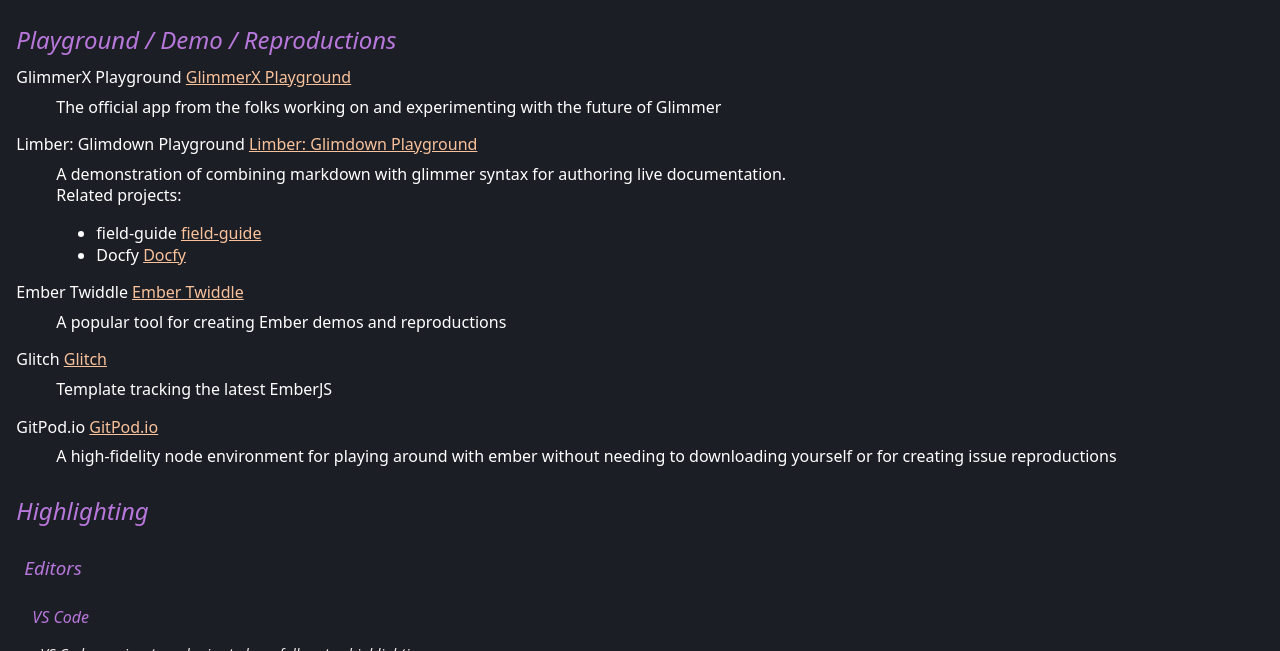
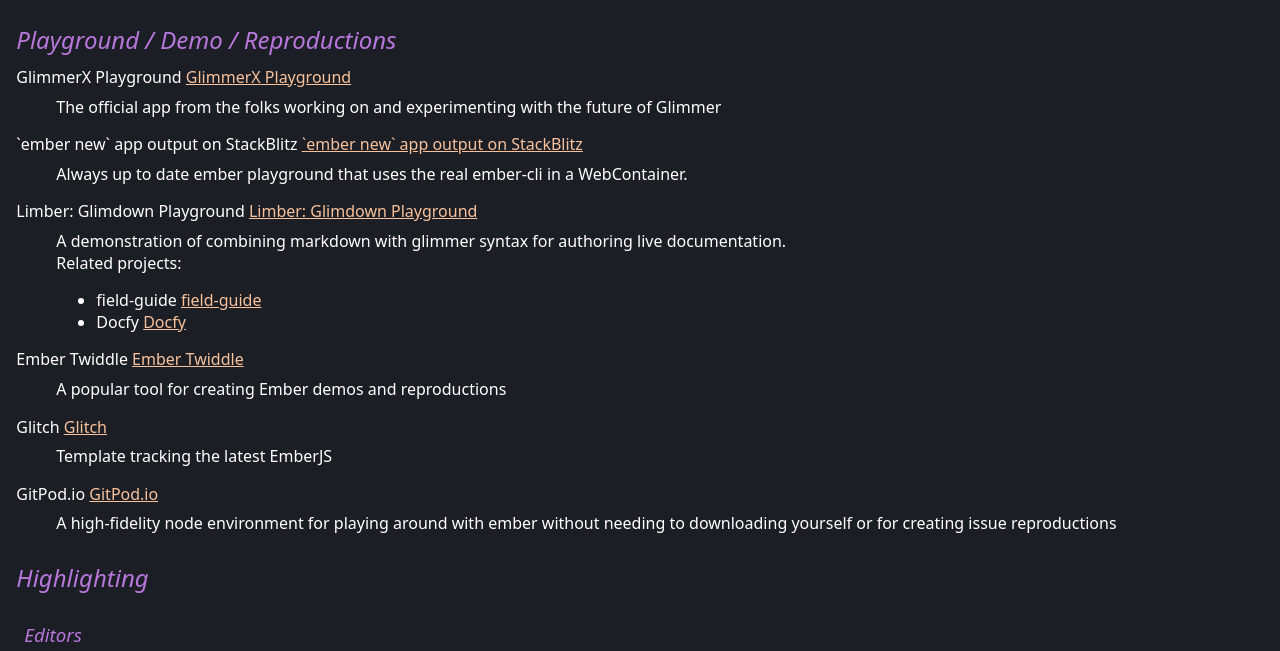
Before and after one commit to NullVoxPopuli/glimmer, a website: page index.html in a window 1280 px wide. Shown: the part 107-758 px from the top of the page. Drawn offline with nearby package versions, Linux system fonts and the light colour scheme.

Commit message:
Update index.html

```diff
--- a/index.html
+++ b/index.html
@@ -295,6 +295,15 @@
         </dt>
         <dd>
           The official app from the folks working on and experimenting with the future of Glimmer
+        </dd>
+
+        <dt>
+          <external-link href="https://stackblitz.com/github/ember-cli/ember-new-output">
+            `ember new` app output on StackBlitz
+          </external-link>
+        </dt>
+        <dd>
+          Always up to date ember playground that uses the real ember-cli in a WebContainer.
         </dd>
 
         <dt>
```
